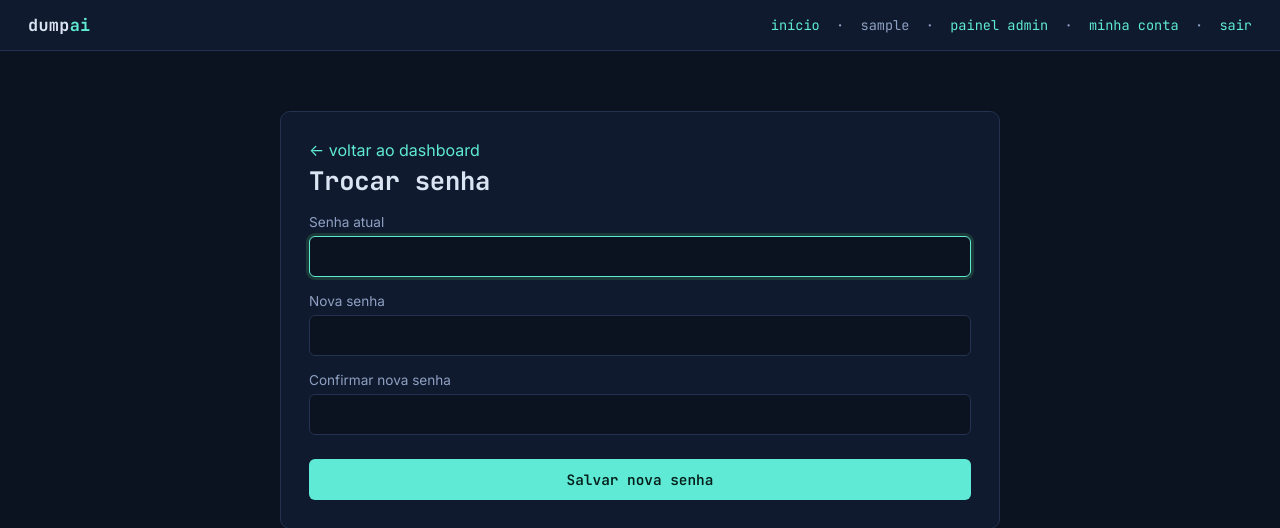
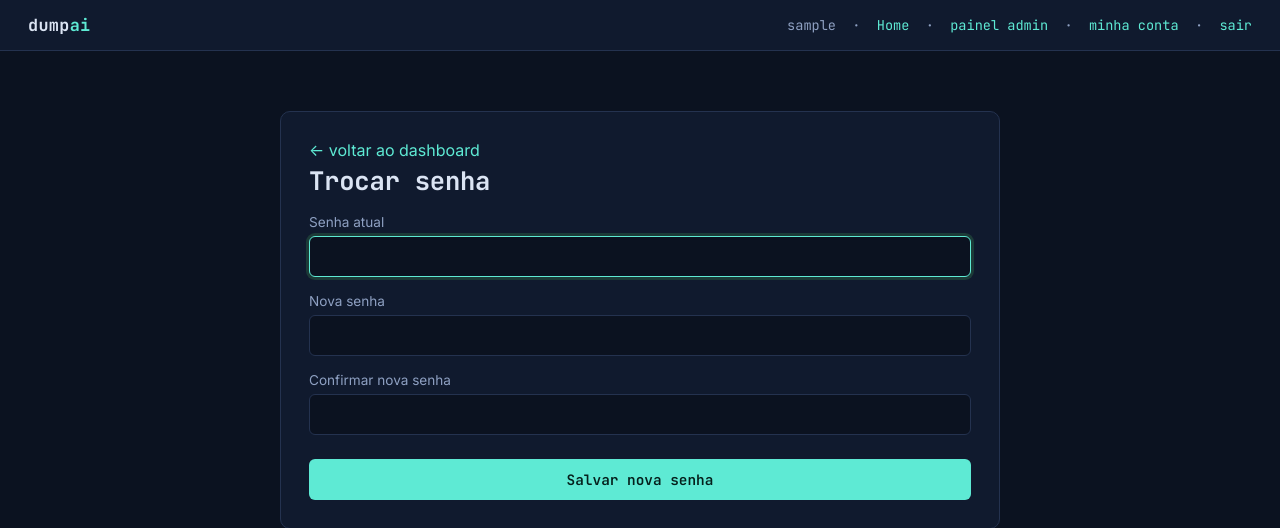
Before and after one commit to BrunoBafica/dump-ia, a FastAPI app: page /account/change-password in a window 1280 px wide. Shown: the top 528 px of the page. Run offline with FastAPI, Linux system fonts and the light colour scheme; the visitor is signed in with stand-in values (Sample User, id 1); data comes from the database, SQL or seed files in the repository.

Commit message:
Ajuste Tela

```diff
--- a/app/templates/base.html
+++ b/app/templates/base.html
@@ -15,8 +15,8 @@
     </a>
     <div class="topbar-right">
       {% if request.session.get('username') %}
-        <a href="/dashboard">início</a> &nbsp;·&nbsp;
-        {{ request.session.get('username') }} &nbsp;·&nbsp;
+      {{ request.session.get('username') }} &nbsp;·&nbsp;
+      <a href="/dashboard">Home</a> &nbsp;·&nbsp;
         {% if request.session.get('is_admin') %}
           <a href="/admin">painel admin</a> &nbsp;·&nbsp;
         {% endif %}
```
